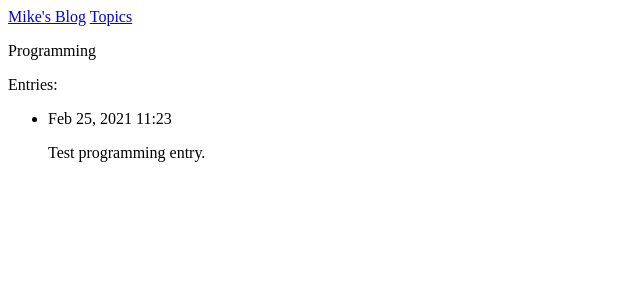
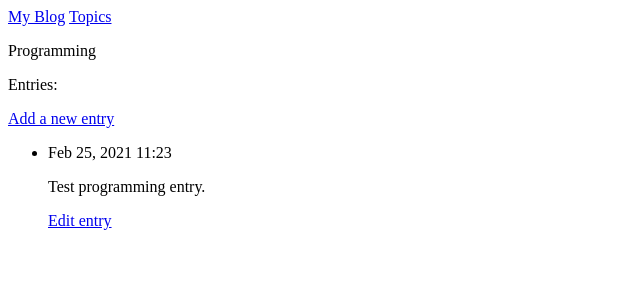
Before and after one commit to mreed5812/my_blog, a Django app: page /topics/1 in a window 1280 px wide. Shown: the top 300 px of the page, without its empty margins (0-640 px from the left). Run offline with Django 3.2, Linux system fonts and the light colour scheme; data comes from the database, SQL or seed files in the repository; both versions use the stored data as it was after the commit.

Commit message:
added new entry and edit entry forms

```diff
--- a/my_blog/templates/my_blog/base.html
+++ b/my_blog/templates/my_blog/base.html
@@ -1,5 +1,5 @@
 <p>
-    <a href={% url 'my_blog:index' %}>Mike's Blog</a>
+    <a href={% url 'my_blog:index' %}>My Blog</a>
     <a href={% url 'my_blog:topics' %}>Topics</a>
 </p>
 
--- a/my_blog/templates/my_blog/topic.html
+++ b/my_blog/templates/my_blog/topic.html
@@ -5,15 +5,25 @@
 <p> {{topic}} </p>
 
 <p>Entries:</p>
+<p>
+    <a href="{% url 'my_blog:new_entry' topic.id %}">Add a new entry</a>
+</p>
+
+
 <ul>
     {% for entry in entries %}
         <li>
             <p>{{ entry.date_added|date:'M d, Y H:i' }}</p>
             <p>{{ entry.text|linebreaks }}</p>
+            <p>
+                <a href="{% url 'my_blog:edit_entry' entry.id %}">Edit entry</a>
+            </p>
         </li>
     {% empty %}
         <li>There are no entries for this topic yet.</li>
     {% endfor %}
 </ul>
 
+
+
 {% endblock content %}
--- a/my_blog/urls.py
+++ b/my_blog/urls.py
@@ -8,11 +8,21 @@ app_name = 'my_blog'
 urlpatterns = [
     #Home page
     path('', views.index, name='index'),
+
     #Page that shows all topics
     path('topics/', views.topics, name='topics'),
+
     #Detail page for a topic
     path('topics/<int:topic_id>', views.topic, name='topic'),
+
     # Page for adding a topic
     path('new_topic/', views.new_topic, name='new_topic'),
 
+    # Page for adding new entry
+    path('new_entry/<int:topic_id>/', views.new_entry, name='new_entry'),
+
+    # Page for editing an entry
+    path('edit_entry/<int:entry_id>/', views.edit_entry, name='edit_entry'),
+
+
 ]
--- a/my_blog/views.py
+++ b/my_blog/views.py
@@ -1,7 +1,7 @@
 from django.shortcuts import render, redirect
 
-from .models import Topic
-from .forms import TopicForm
+from .models import Topic, Entry
+from .forms import TopicForm, EntryForm
 
 # Create your views here.
 def index(request):
@@ -36,3 +36,41 @@ def new_topic(request):
     #Display a blank form
     context = {'form': form}
     return render(request, 'my_blog/new_topic.html', context)
+
+def new_entry(request, topic_id):
+    #Add new entry for a topic
+    topic = Topic.objects.get(id=topic_id)
+
+    if request.method != 'POST':
+        # No data submitted
+        form = EntryForm()
+    else:
+        # POST data submitted
+        form = EntryForm(data=request.POST)
+        if form.is_valid():
+            new_entry = form.save(commit=False)
+            new_entry.topic = topic
+            new_entry.save()
+            return redirect('my_blog:topic', topic_id=topic_id)
+
+    #Display blank form
+    context = {'topic' : topic, 'form': form}
+    return render(request, 'my_blog/new_entry.html', context)
+
+def edit_entry(request, entry_id):
+    #Edit an existing entry
+    entry = Entry.objects.get(id=entry_id)
+    topic = entry.topic
+
+    if request.method != 'POST':
+        #Initial request, pre-fill with current entry.
+        form = EntryForm(instance=entry)
+    else:
+        #Post data submitted
+        form = EntryForm(instance=entry, data=request.POST)
+        if form.is_valid():
+            form.save()
+            return redirect('my_blog:topic', topic_id=topic.id)
+
+    context = {'entry': entry, 'topic': topic, 'form': form}
+    return render(request, 'my_blog/edit_entry.html', context)
```
Also changed, not shown: my_blog/forms.py (+8 -1 lines), my_blog/templates/my_blog/edit_entry.html (added, +15 -0 lines), my_blog/templates/my_blog/new_entry.html (added, +14 -0 lines), db.sqlite3.
